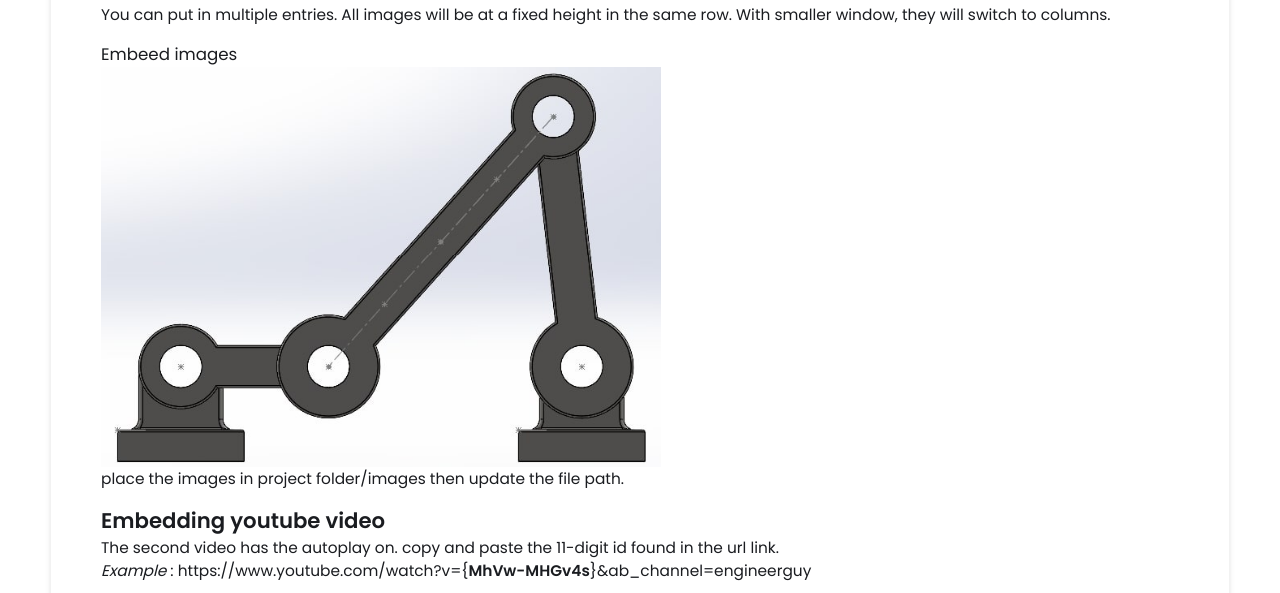
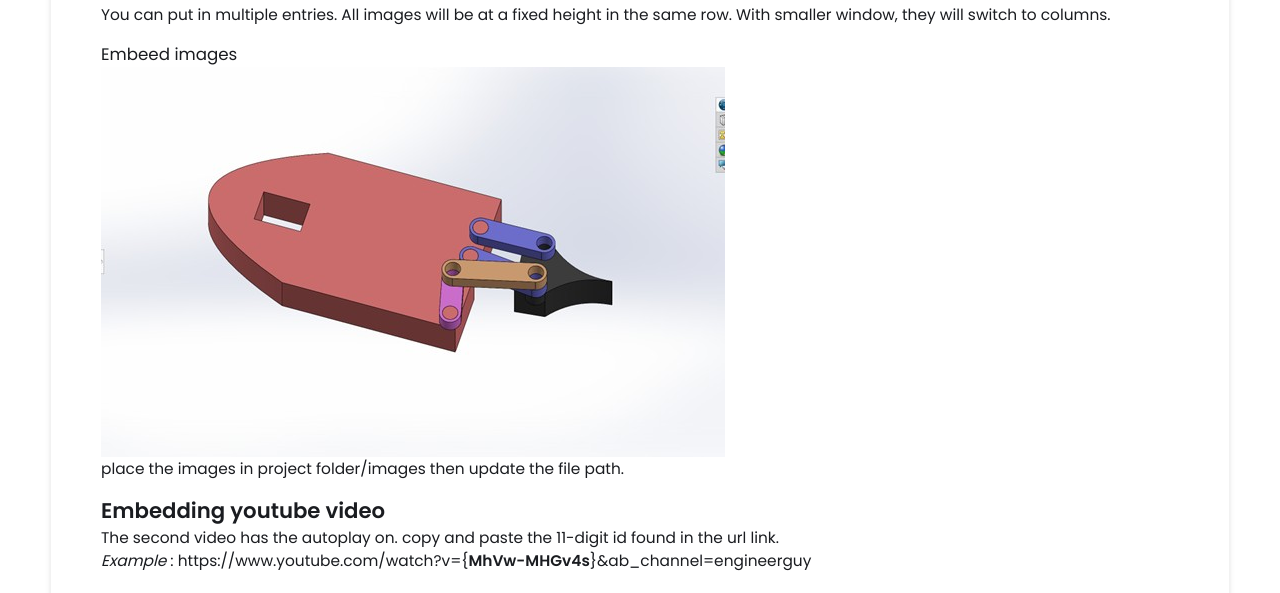
Before and after one commit to michael-vuong/michael-vuong.github.io, a Jekyll site: the page built from _projects/demo-project/index.md, in a window 1280 px wide. Shown: the part 1426-2019 px from the top of the page. Built offline with Jekyll 4.4.1, drawn with Linux system fonts in a browser that asks for light colours; grey boxes are pictures that could not be loaded.

Commit message:
Update index.md

```diff
--- a/_projects/demo-project/index.md
+++ b/_projects/demo-project/index.md
@@ -31,7 +31,7 @@
 You can put in multiple entries. All images will be at a fixed height in the same row. With smaller window, they will switch to columns.
 
 ### Embeed images
-{% include image-gallery.html images="4bar.jpg" height="400" %}
+{% include image-gallery.html images="ModelImg.jpg" height="400" %}
 place the images in project folder/images then update the file path.
 
 
```
